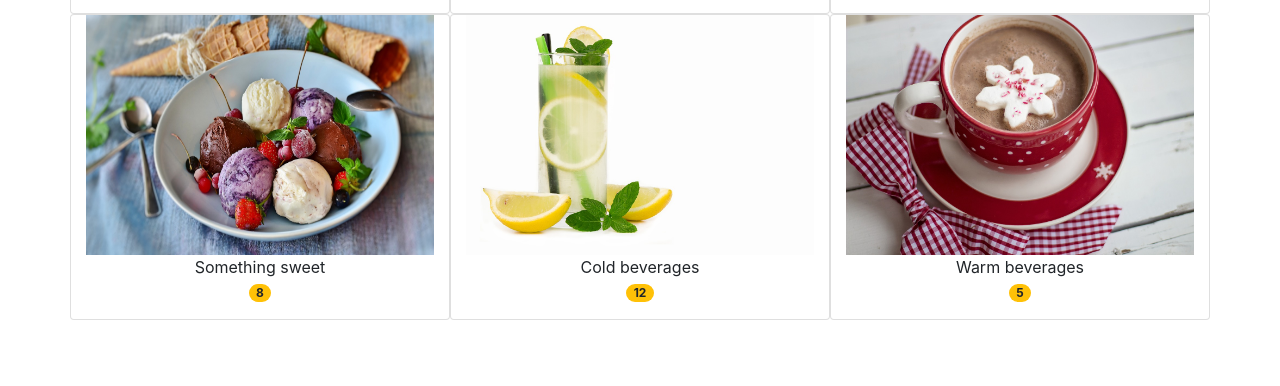
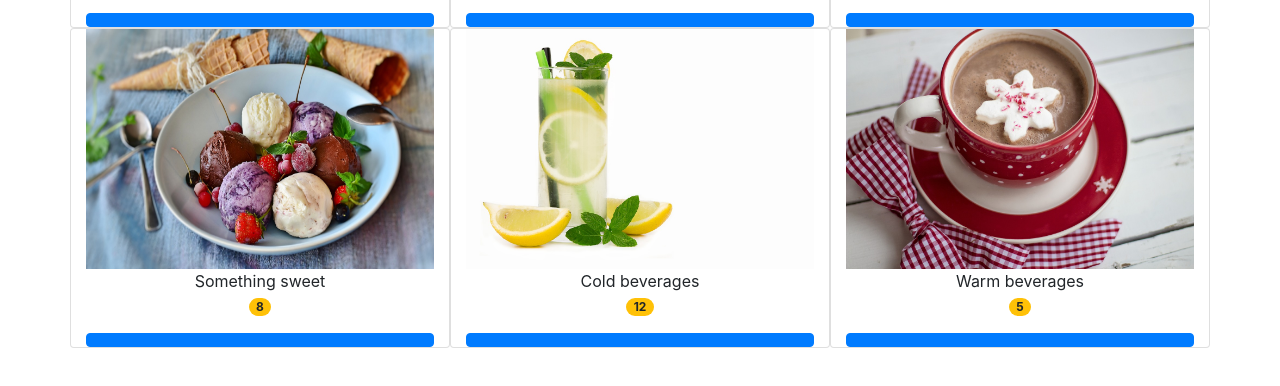
Before and after one commit to epictete/restaurant-css-framework, a plain HTML site: page Menu/index.html in a window 1280 px wide. Shown: the part 348-734 px from the top of the page. Drawn offline with nearby package versions, Linux system fonts and the light colour scheme; files that its build step writes are made by us from their sources.

Commit message:
avancement

```diff
--- a/Menu/index.html
+++ b/Menu/index.html
@@ -20,40 +20,47 @@
     <div class="container">
         <div class="row text-center">
             <div class="card col-12 col-md-4">
+                <a href="hot-meals.html"></a>
                 <img src="Img/hot-meals.jpg" alt="hot meal" class="img-fluid" style="height:30vh">
                 <p>Hot meals<br>
                     <span class="badge badge-warning badge-pill">5</span>
                 </p>
+                <a href="hot-meals.html" class="btn btn-primary stretched-link"></a>
             </div>
             <div class="card col-12 col-md-4">
                 <img src="Img/salad.jpg" alt="salad" class="img-fluid" style="height:30vh">
                 <p>Salads<br>
                     <span class="badge badge-warning badge-pill">5</span>
                 </p>
+                <a href="salads.html" class="btn btn-primary stretched-link"></a>
             </div>
             <div class="card col-12 col-md-4">
                 <img src="Img/sandwich.jpg" alt="sandwich" class="img-fluid" style="height:30vh">
                 <p>Sandwiches<br>
                     <span class="badge badge-warning badge-pill">14</span>
                 </p>
+                <a href="sandwiches.html" class="btn btn-primary stretched-link"></a>
             </div>
             <div class="card col-12 col-md-4">
                 <img src="Img/desserts.jpg" alt="dessert" class="img-fluid" style="height:30vh">
                 <p>Something sweet<br>
                     <span class="badge badge-warning badge-pill">8</span>
                 </p>
+                <a href="desserts.html" class="btn btn-primary stretched-link"></a>
             </div>
             <div class="card col-12 col-md-4">
                 <img src="Img/cold-drinks.jpg" alt="cold drink" class="img-fluid" style="height:30vh">
                 <p>Cold beverages<br>
                     <span class="badge badge-warning badge-pill">12</span>
                 </p>
+                <a href="cold-drinks.html" class="btn btn-primary stretched-link"></a>
             </div>
             <div class="card col-12 col-md-4">
                 <img src="Img/hot-drinks.jpg" alt="hot drink" class="img-fluid" style="height:30vh">
                 <p>Warm beverages<br>
                     <span class="badge badge-warning badge-pill">5</span>
                 </p>
+                <a href="hot-drinks.html" class="btn btn-primary stretched-link"></a>
             </div>
         </div>
     </div>
```
Also changed, not shown: Menu/cold-drinks.html (added), Menu/desserts.html (added), Menu/hot-drinks.html (added), Menu/hot-meals.html (added), Menu/salads.html (added), Menu/sandwiches.html (added).
